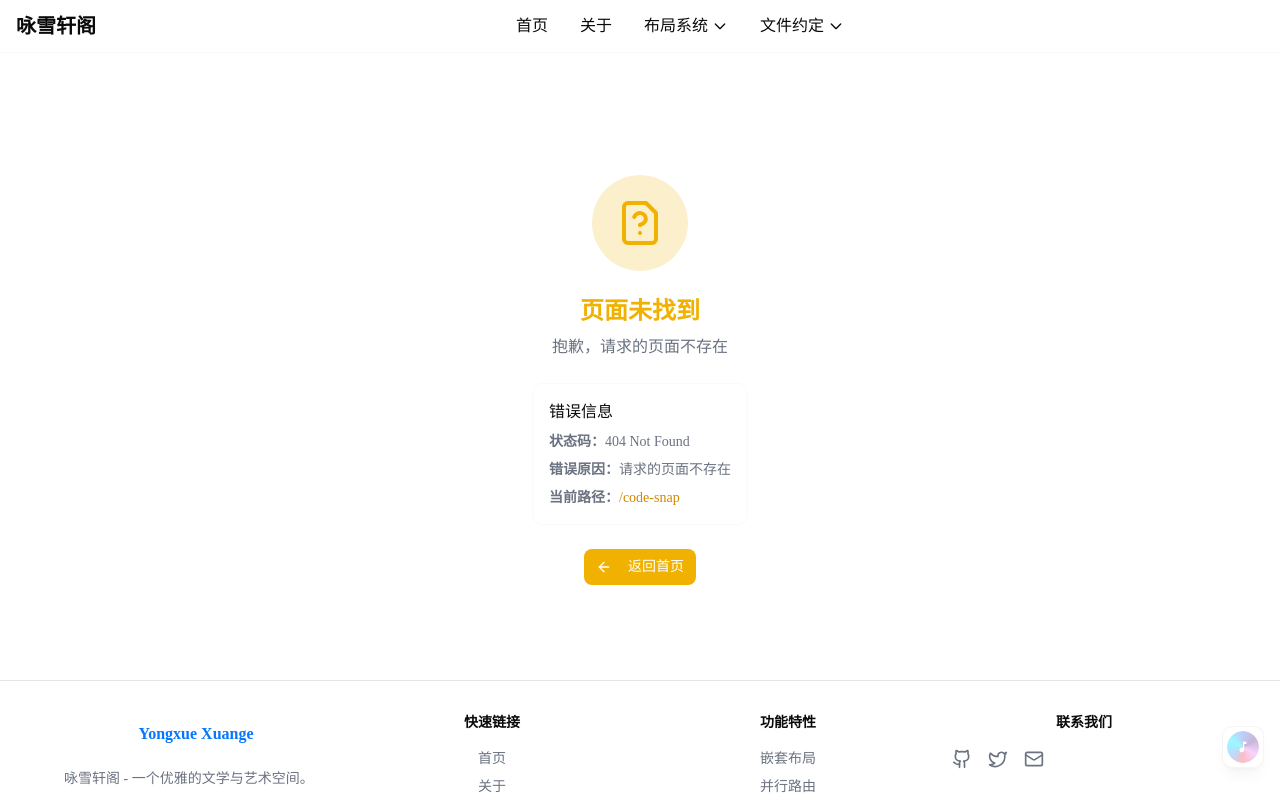
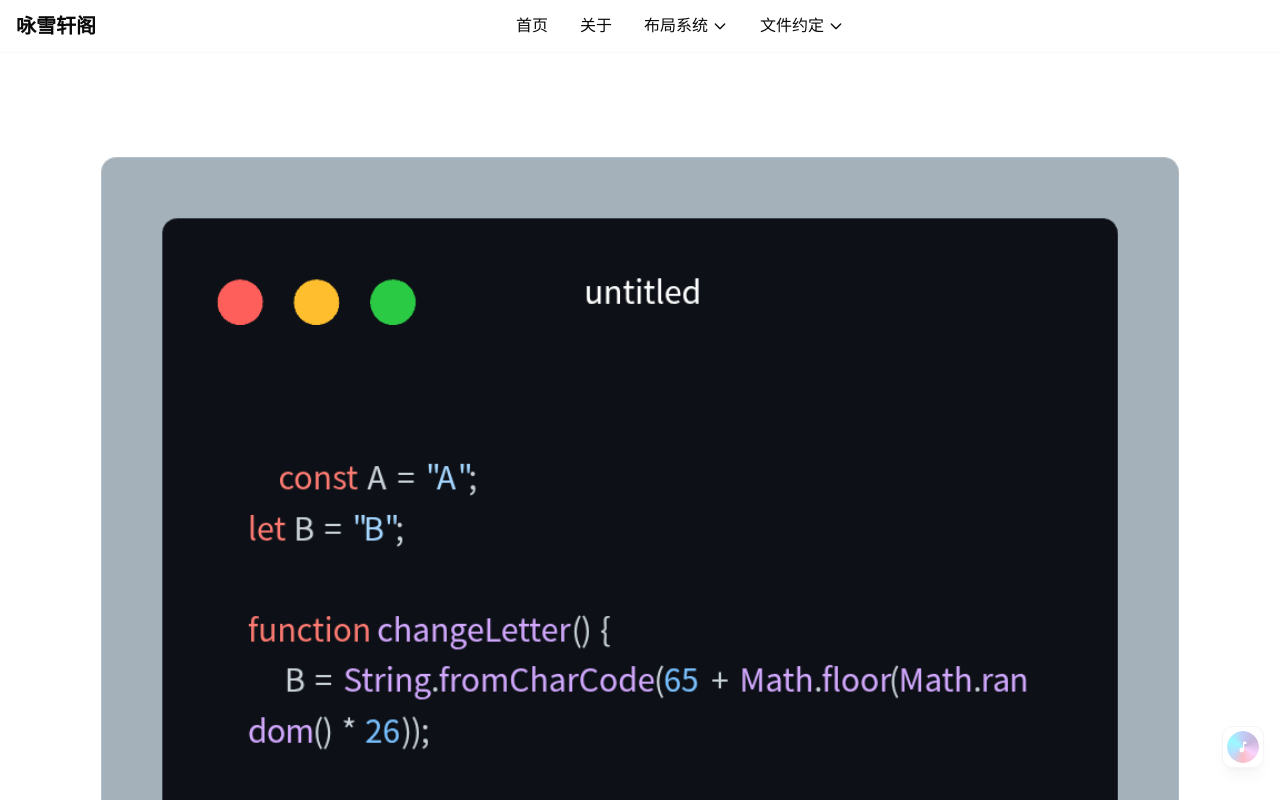
Before and after one commit to weiyuhl/next-app-router, a Next.js app: page /code-snap in a window 1280 px wide. Before the commit this address had no page. Shown: the top 800 px of the page. Built offline with nearby package versions, Linux system fonts and the light colour scheme.

Commit message:
新增代码截图展示页面：添加Code_snap.png图片和对应的展示页面

```diff
--- /dev/null
+++ b/src/app/code-snap/page.tsx
@@ -0,0 +1,18 @@
+import Image from "next/image";
+
+export default function CodeSnapPage() {
+  return (
+    <div className="min-h-screen bg-background text-foreground flex items-center justify-center p-4">
+      <div className="max-w-full max-h-full">
+        <Image
+          src="/Code_snap.png"
+          alt="Code Snap"
+          width={1200}
+          height={800}
+          className="max-w-full h-auto object-contain"
+          priority
+        />
+      </div>
+    </div>
+  );
+}
```
Also changed, not shown: public/Code_snap.png (added).
